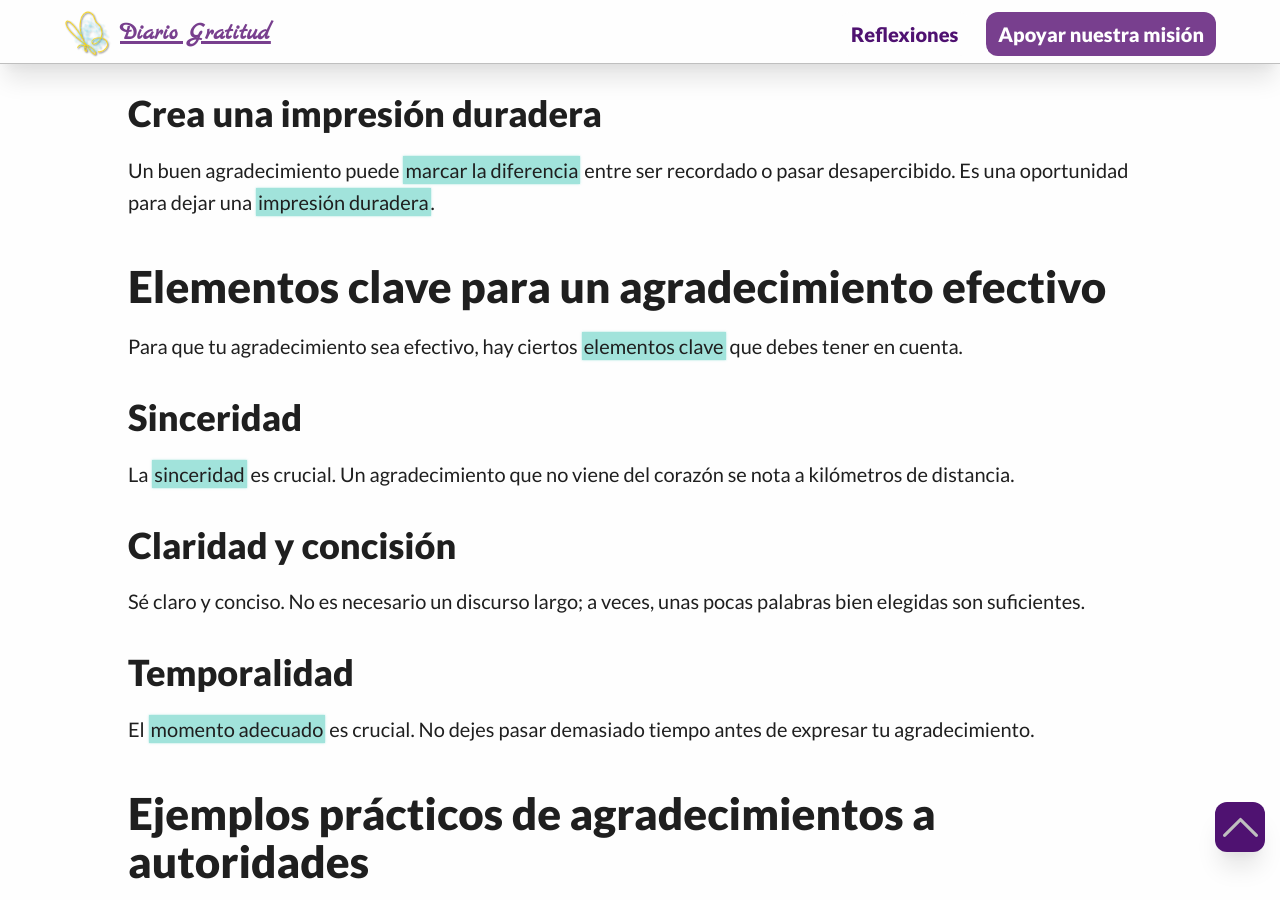
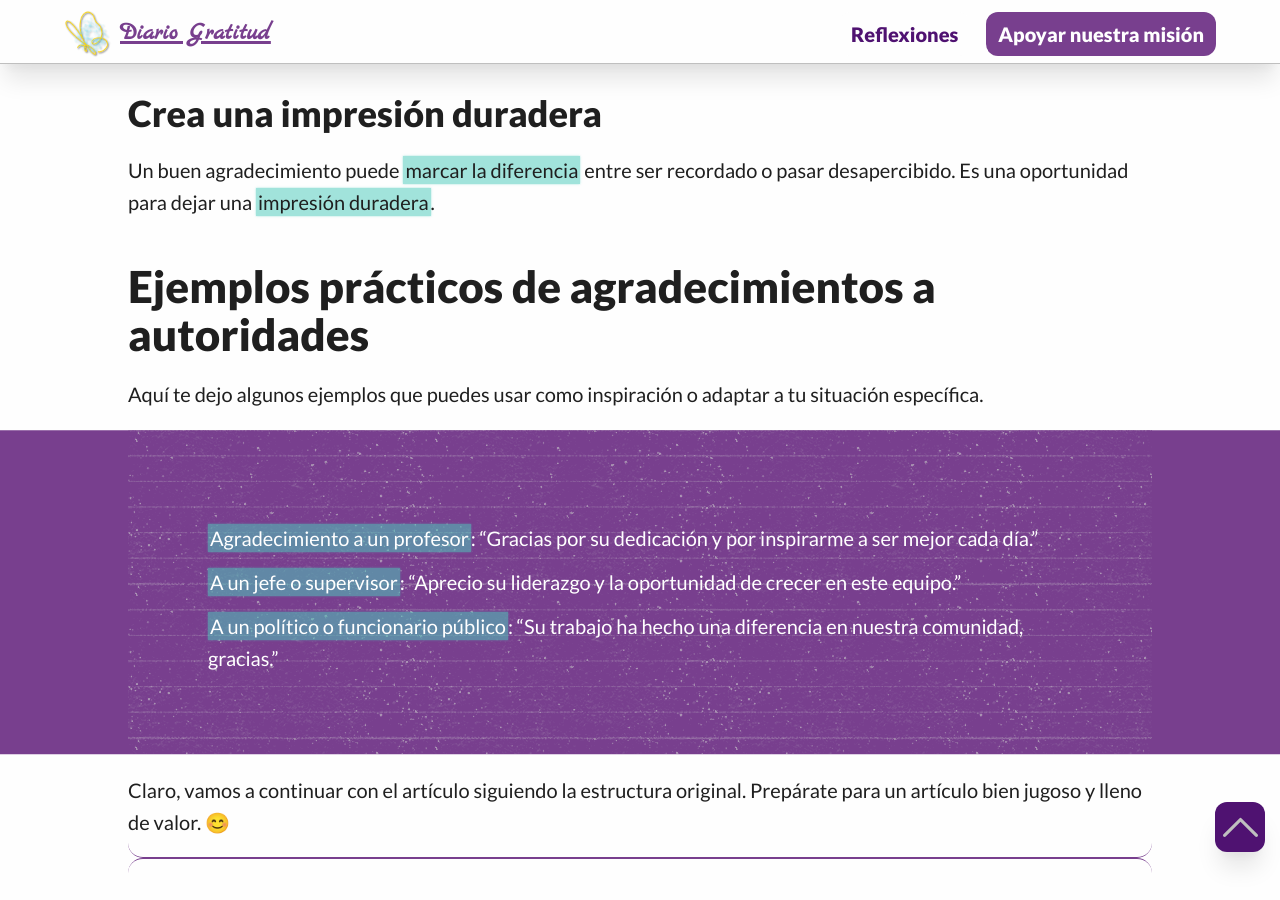
Before and after one commit to Klerpson/gratitud, a Jekyll site: the page built from frases-agradecimiento-autoridades.md, in a window 1280 px wide and 900 px high, scrolled down 870 px. Built offline with Jekyll 4.4.1, drawn with Linux system fonts in a browser that asks for light colours; some of the changed text lies outside the part shown.

Commit message:
Update frases-agradecimiento-autoridades.md

```diff
--- a/frases-agradecimiento-autoridades.md
+++ b/frases-agradecimiento-autoridades.md
@@ -24,22 +24,7 @@ Un agradecimiento bien hecho es una forma de **reconocimiento mutuo**. No solo e
 ### Crea una impresión duradera
 
 Un buen agradecimiento puede **marcar la diferencia** entre ser recordado o pasar desapercibido. Es una oportunidad para dejar una **impresión duradera**.
-
-## Elementos clave para un agradecimiento efectivo
-
-Para que tu agradecimiento sea efectivo, hay ciertos **elementos clave** que debes tener en cuenta.
-
-### Sinceridad
-
-La **sinceridad** es crucial. Un agradecimiento que no viene del corazón se nota a kilómetros de distancia.
-
-### Claridad y concisión
-
-Sé claro y conciso. No es necesario un discurso largo; a veces, unas pocas palabras bien elegidas son suficientes.
-
-### Temporalidad
-
-El **momento adecuado** es crucial. No dejes pasar demasiado tiempo antes de expresar tu agradecimiento.
+{:id="frases"}
 
 ## Ejemplos prácticos de agradecimientos a autoridades
 
@@ -48,10 +33,11 @@ Aquí te dejo algunos ejemplos que puedes usar como inspiración o adaptar a tu
 1. **Agradecimiento a un profesor**: "Gracias por su dedicación y por inspirarme a ser mejor cada día."
 2. **A un jefe o supervisor**: "Aprecio su liderazgo y la oportunidad de crecer en este equipo."
 3. **A un político o funcionario público**: "Su trabajo ha hecho una diferencia en nuestra comunidad, gracias."
+{:class="seccion"}
 
 Claro, vamos a continuar con el artículo siguiendo la estructura original. Prepárate para un artículo bien jugoso y lleno de valor. 😊
 
-- - -
+----
 
 ## Cómo agradecer a autoridades municipales
 
@@ -165,7 +151,7 @@ Los soldados y veteranos han hecho sacrificios inimaginables. Agradéceles por s
 
 Los voluntarios y activistas mejoran la comunidad sin buscar recompensas. Un "Gracias por hacer la diferencia" es una excelente forma de reconocer su trabajo.
 
-- - -
+----
 
 ## Agradecimiento en eventos oficiales
 
```
Also changed, not shown: other parts of frases-agradecimiento-autoridades.md (+17 -1 lines).
